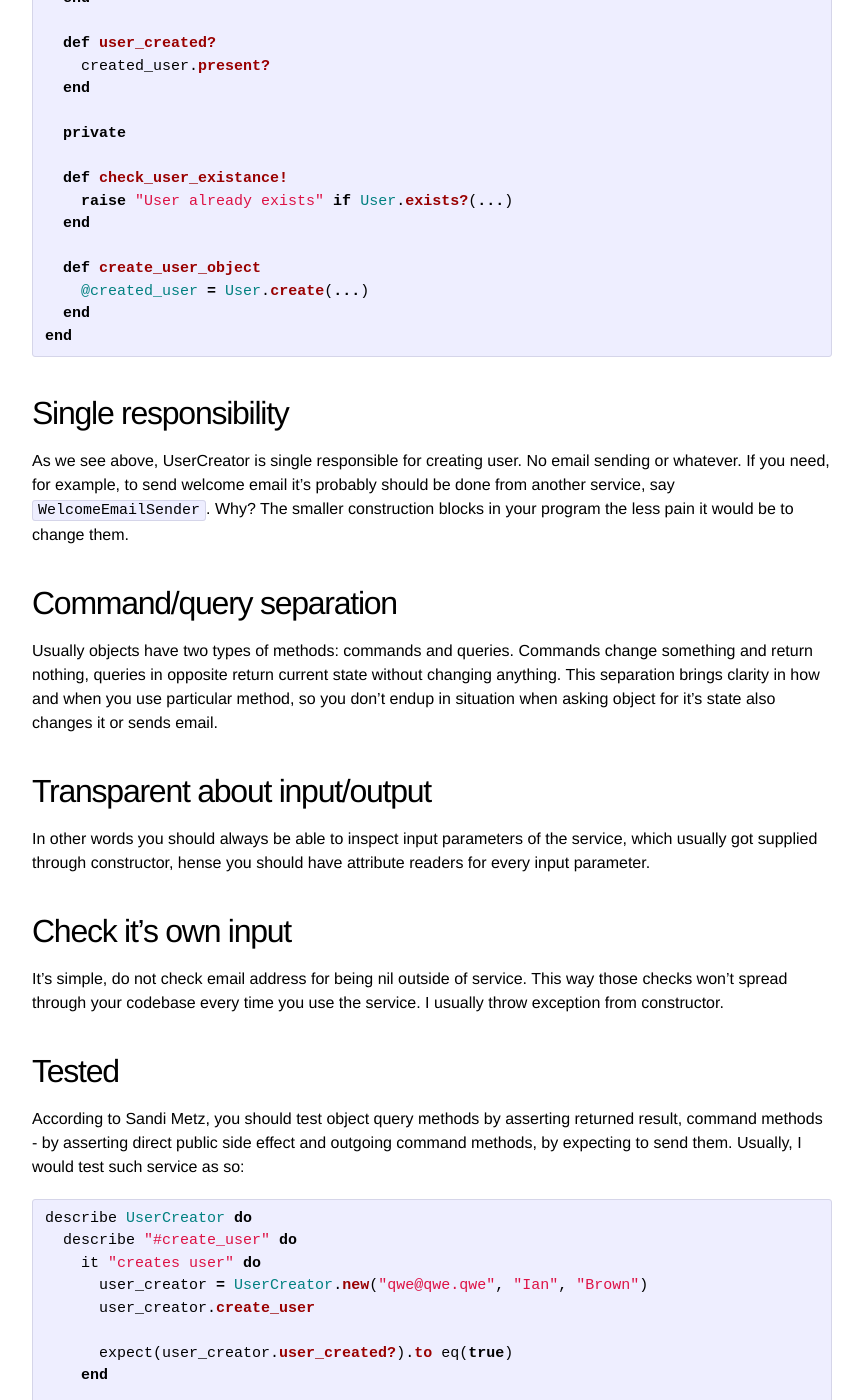
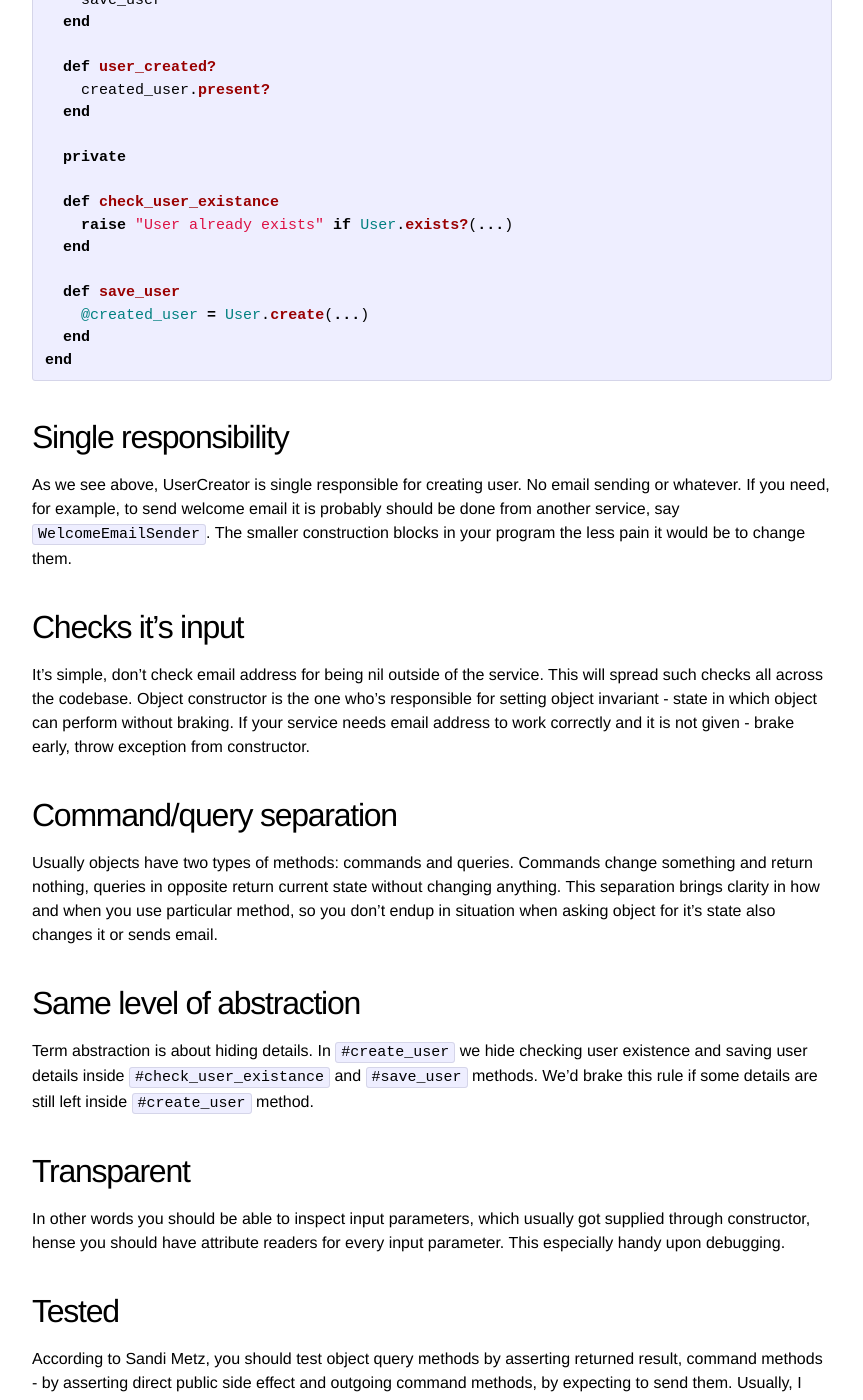
Before and after one commit to yukas/yukas.github.io, a Jekyll site: the page built from _posts/2015-10-22-anotomy-of-good-service-object.markdown, in a window 1280 px wide and 1400 px high, scrolled down 878 px. Shown: the whole window, without its empty margins (208-1071 px from the left). Built offline with Jekyll 4.4.1, drawn with Linux system fonts in a browser that asks for light colours; comment, search, counter and statistics services are not loaded; some of the changed text lies outside the part shown.

```diff
--- a/_posts/2015-10-22-anotomy-of-good-service-object.markdown
+++ b/_posts/2015-10-22-anotomy-of-good-service-object.markdown
@@ -8,14 +8,15 @@
 
 ## What is good service object?
 * Single responsibility
+* Checks it's input
 * Cammand/query separation
-* Transparent about input output
-* Checks it's own input
+* Same level of abstraction
+* Transparent
 * Tested
 
 ## Example of good service object
 
-Let's start by giving a little example:
+Let's start by giving a simple example:
 
 {% highlight ruby %}
 class UserCreator
@@ -23,16 +24,16 @@
   attr_reader :created_user
 
   def initialize(email, first_name, last_name)
-    @email      = String(email)
-    @first_name = String(first_name)
-    @last_name  = String(last_name)
+    @email      = email
+    @first_name = first_name
+    @last_name  = last_name
 
-    raise "No email given" if email.blank?
+    raise ArgumentError, "Missing email" if email.nil?
   end
 
   def create_user
-    check_user_existance!
-    create_user_object
+    check_user_existance
+    save_user
   end
 
   def user_created?
@@ -41,11 +42,11 @@
 
   private
 
-  def check_user_existance!
+  def check_user_existance
     raise "User already exists" if User.exists?(...)
   end
 
-  def create_user_object
+  def save_user
     @created_user = User.create(...)
   end
 end
@@ -54,10 +55,16 @@
 ## Single responsibility
 
 As we see above, UserCreator is single responsible for creating user. No email
-sending or whatever. If you need, for example, to send welcome email it's
-probably should be done from another service, say `WelcomeEmailSender`. Why?
+sending or whatever. If you need, for example, to send welcome email it is
+probably should be done from another service, say `WelcomeEmailSender`.
 The smaller construction blocks in your program the less pain it would
 be to change them.
+
+## Checks it's input
+
+It's simple, don't check email address for being nil outside of the service. This
+will spread such checks all across the codebase. Object constructor is the one who's responsible for setting object invariant - state in which object can perform without braking. If your service needs email address to work correctly and it is not given - brake early, throw exception from constructor.
+
 
 ## Command/query separation
 
@@ -67,17 +74,17 @@
 you use particular method, so you don't endup in situation when asking object
 for it's state also changes it or sends email.
 
-## Transparent about input/output
-In other words you should always be able to inspect input parameters of the
-service, which usually got supplied through constructor, hense you should
-have attribute readers for every input parameter.
+## Same level of abstraction
 
-## Check it's own input
-It's simple, do not check email address for being nil outside of service. This
-way those checks won't spread through your codebase every time you use the
-service. I usually throw exception from constructor.
+Term abstraction is about hiding details. In `#create_user` we hide checking user existence and saving user details inside `#check_user_existance` and `#save_user` methods. We'd brake this rule if some details are still left inside `#create_user` method.
+
+## Transparent
+
+In other words you should be able to inspect input parameters, which usually got supplied
+through constructor, hense you should have attribute readers for every input parameter. This especially handy upon debugging.
 
 ## Tested
+
 According to Sandi Metz, you should test object query methods by asserting
 returned result, command methods - by asserting direct public side effect and
 outgoing command methods, by expecting to send them. Usually, I would test such
@@ -87,17 +94,17 @@
 describe UserCreator do
   describe "#create_user" do
     it "creates user" do
-      user_creator = UserCreator.new("qwe@qwe.qwe", "Ian", "Brown")
+      user_creator = UserCreator.new("ian@brown.com", "Ian", "Brown")
       user_creator.create_user
 
-      expect(user_creator.user_created?).to eq(true)
+      expect(user_creator.create_user.first_name).to eq("Ian")
     end
 
     context "no email given" do
       it "raises exception" do
         expect {
           UserCreator.new(nil, "Ian", "Brown")
-        }.to raise_error(/No email given/)
+        }.to raise_error(/Missing email/)
       end
     end
 
@@ -107,3 +114,14 @@
   end
 end
 {% endhighlight %}
+
+## The anatomy
+
+![Service anatomy picture]({{ site.url }}/images/service_anatomy.jpg)
+
+## Further reading
+
+[The Single Responsibility Principle](http://www.objectmentor.com/resources/articles/srp.pdf)
+[Command Query Separation](http://martinfowler.com/bliki/CommandQuerySeparation.html)
+[Writing confident code](https://practicingruby.com/articles/confident-ruby)
+[The Magic Tricks of Testing by Sandi Metz](https://www.youtube.com/watch?v=URSWYvyc42M)
```
Also changed, not shown: images/service_anatomy.jpg (added).
